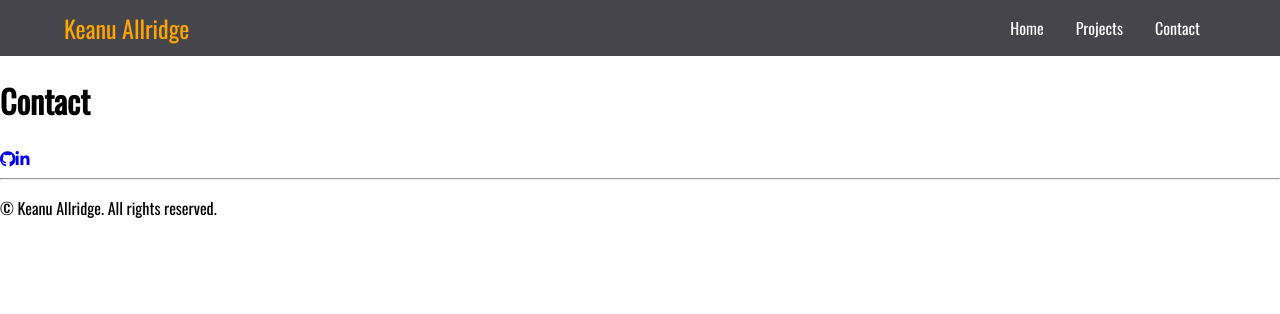
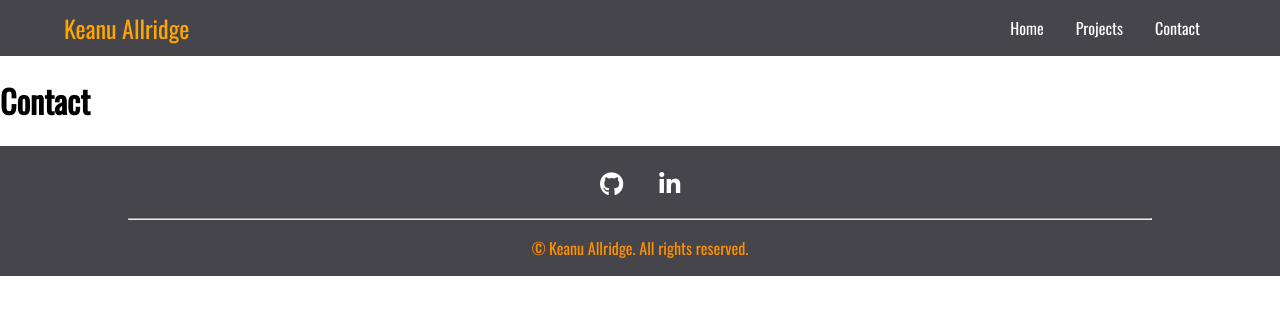
Before and after one commit to Kianek/vue-portfolio, a Vue app: page /contact in a window 1280 px wide. Shown: the top 314 px of the page. Built offline with nearby package versions, Linux system fonts and the light colour scheme.

Commit message:
Add styles

```diff
--- a/src/components/layout/Footer.vue
+++ b/src/components/layout/Footer.vue
@@ -18,4 +18,41 @@ export default {};
 </script>
 
 <style lang="scss" scoped>
+@import "../../styles.scss";
+
+footer {
+  align-items: center;
+  background-color: $bg-secondary;
+  display: flex;
+  flex-direction: column;
+  justify-content: center;
+  overflow: hidden;
+
+  .container {
+    display: flex;
+    align-items: center;
+    justify-content: center;
+  }
+
+  a {
+    color: $white;
+    font-size: 1.5em;
+    padding: 0.75em;
+
+    &:hover {
+      color: $link-active;
+    }
+  }
+
+  hr {
+    color: $bg-primary;
+    margin-bottom: 1em;
+    width: 80%;
+  }
+
+  p {
+    color: $orange;
+    margin-bottom: 1em;
+  }
+}
 </style>
```
